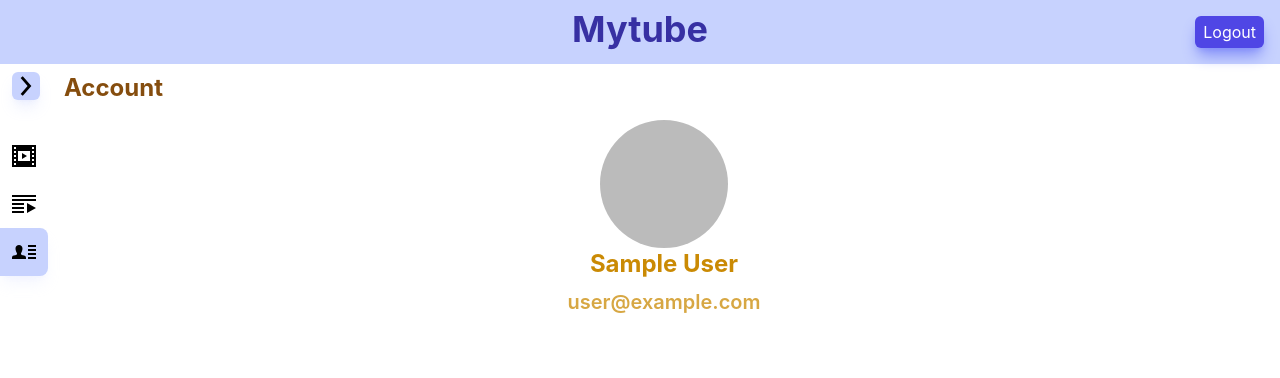
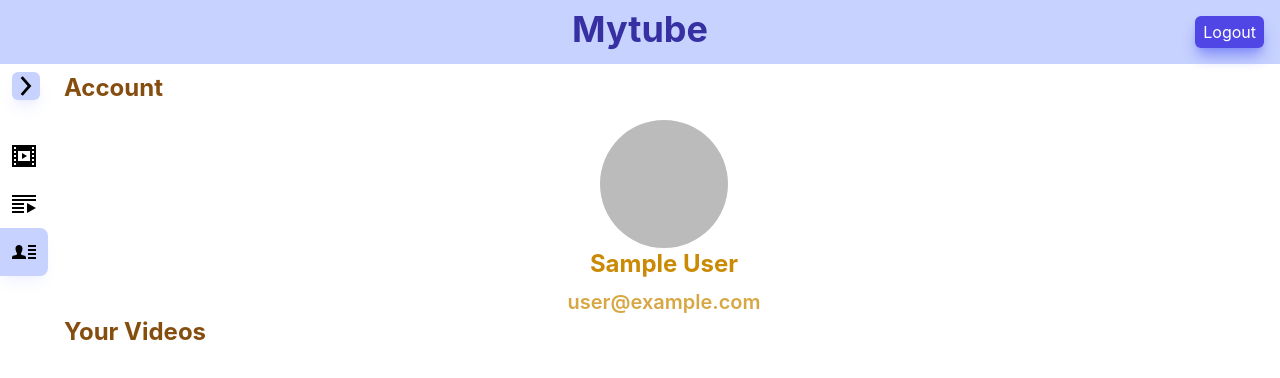
Before and after one commit to abhinav-raman/MyTube, a Next.js app: page /account in a window 1280 px wide. Shown: the top 378 px of the page. Built offline with nearby package versions, Linux system fonts and the light colour scheme; no server answers; sample sign-in values are in the browser's storage.

Commit message:
Add header info

```diff
--- a/pages/account.tsx
+++ b/pages/account.tsx
@@ -1,5 +1,6 @@
 import type { User } from "firebase/auth";
 import type { NextPage } from "next";
+import Head from "next/head";
 import Image from "next/image";
 import { useRouter } from "next/router";
 import { useContext, useEffect, useState } from "react";
@@ -23,6 +24,10 @@ const Account: NextPage = () => {
 	}, [router]);
 
 	return (
+		<>
+			<Head>
+				<title>MyTube | Account</title>
+			</Head>
 			<main
 				className={`h-full p-2 pt-[4.5rem] transition-all ${
 					isExpanded ? "ml-64" : "ml-12"
@@ -53,7 +58,11 @@ const Account: NextPage = () => {
 						</div>
 					</section>
 				)}
+        <div className="h-8 flex justify-between mb-4 mx-2">
+					<h2 className="text-2xl font-bold text-yellow-800">Your Videos</h2>
+				</div>
 			</main>
+		</>
 	);
 };
 
--- a/pages/login.tsx
+++ b/pages/login.tsx
@@ -77,7 +77,7 @@ const Login: NextPage = () => {
 	return (
 		<>
 			<Head>
-				<title>Youtube | Login</title>
+				<title>MyTube | Login</title>
 				<meta name="description" content="Login for mytube" />
 			</Head>
 			<main
--- a/pages/signup.tsx
+++ b/pages/signup.tsx
@@ -93,7 +93,7 @@ const Signup = () => {
 	return (
 		<>
 			<Head>
-				<title>Youtube | Signup</title>
+				<title>MyTube | Signup</title>
 				<meta name="description" content="Login for mytube" />
 			</Head>
 			<main
```
Lines whose indentation alone changed are shown as unchanged.
